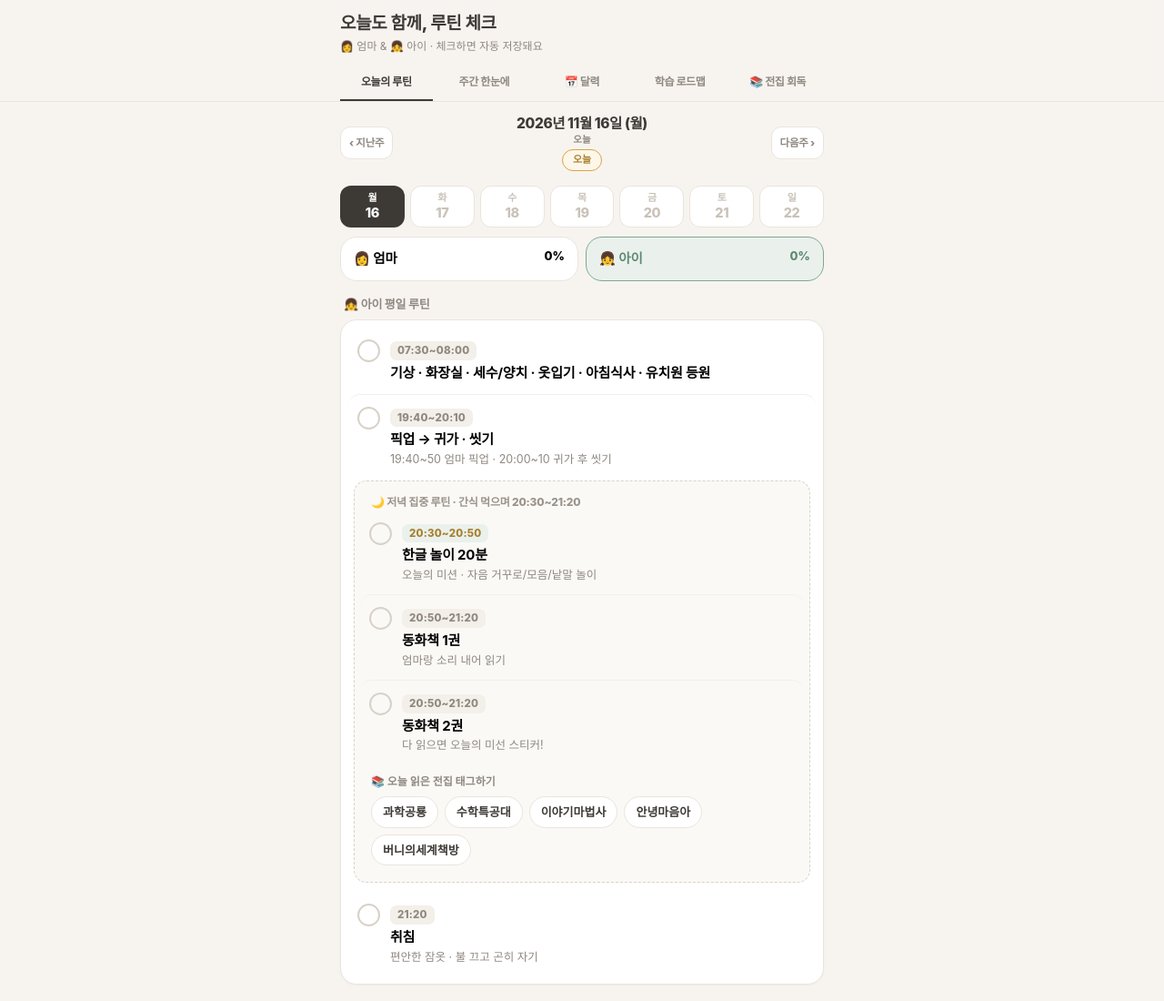
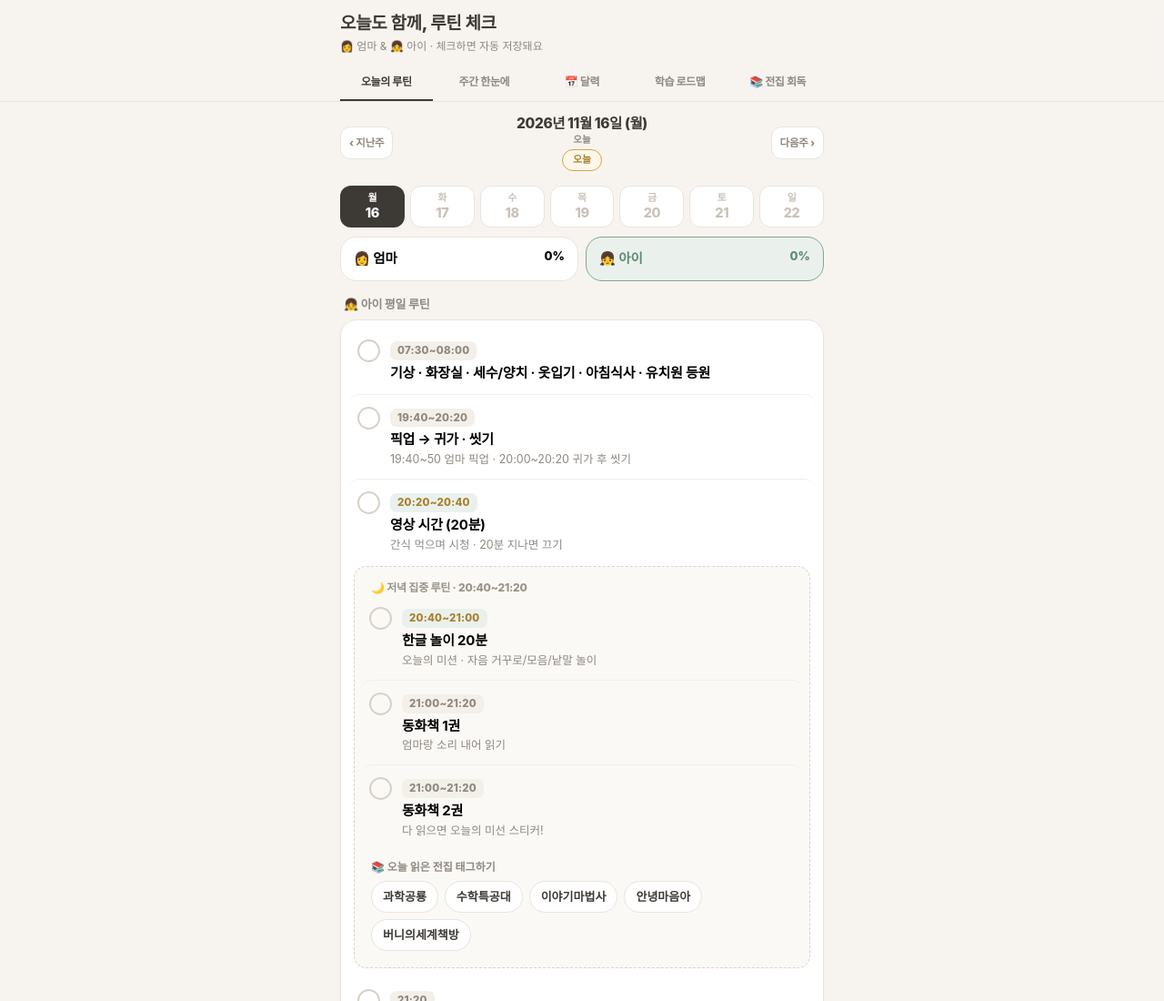
Before and after one commit to serenityblue1730-stack/routine-checklist, a plain HTML site: page index.html in a window 1280 px wide. Shown: the top 1100 px of the page at 91% size. Drawn offline with Linux system fonts and the light colour scheme.

Commit message:
📺 아이 영상 시간 20분 추가 · 저녁 집중 루틴 20:40~21:20 조정

```diff
--- a/index.html
+++ b/index.html
@@ -502,9 +502,9 @@ function momTasks(dow){
     }
     t.push(
       {id:'m_work',  time:'06:30',       title:'출근', sub:'08:30~18:20 근무'},
-      {id:'m_go',    time:'18:20',       title:'퇴근 → 아이 픽업 → 귀가', sub:'19:40~50 픽업 · 20:10 귀가'},
-      {id:'m_wash',  time:'20:10~20:30', title:'아이 씻기기'},
-      {id:'m_dinner',time:'20:30~21:20', title:'내 저녁 식사 & 아이 간식·루틴 함께'},
+      {id:'m_go',    time:'18:20',       title:'퇴근 → 아이 픽업 → 귀가', sub:'19:40~50 픽업 · 20:00 귀가'},
+      {id:'m_wash',  time:'20:00~20:20', title:'아이 씻기기'},
+      {id:'m_dinner',time:'20:20~21:20', title:'내 저녁 식사 & 아이 간식·영상·루틴 함께'},
       {id:'m_bed',   time:'21:20',       title:'아이 재우기'},
       {id:'m_ex',    time:'21:25~',      title:'짧은 운동 20~30분', sub:'주 3회 목표 · 이번 주 확인은 주간 탭에서', tag:'운동'}
     );
@@ -523,23 +523,25 @@ function kidTasks(dow){
   var bookTime;
   if(dow <= 4){
     var mission = isHangulDay
-      ? {id:'k_hangul', time:'20:30~20:50', title:'한글 놀이 20분',
+      ? {id:'k_hangul', time:'20:40~21:00', title:'한글 놀이 20분',
          sub:'오늘의 미션 · 자음 거꾸로/모음/낱말 놀이', tag:'한글'}
-      : {id:'k_math', time:'20:30~20:50', title:'수학 팩토슐레 20분',
+      : {id:'k_math', time:'20:40~20:55', title:'수학 팩토슐레 15분',
          sub:'오늘의 미션 · 진도 나온 유닛', tag:'수학'};
     var t = [
       {id:'k_morning', time:'07:30~08:00',
        title:'기상 · 화장실 · 세수/양치 · 옷입기 · 아침식사 · 유치원 등원'},
-      {id:'k_home', time:'19:40~20:10',
-       title:'픽업 → 귀가 · 씻기', sub:'19:40~50 엄마 픽업 · 20:00~10 귀가 후 씻기'},
+      {id:'k_home', time:'19:40~20:20',
+       title:'픽업 → 귀가 · 씻기', sub:'19:40~50 엄마 픽업 · 20:00~20:20 귀가 후 씻기'},
+      {id:'k_video', time:'20:20~20:40', title:'영상 시간 (20분)',
+       sub:'간식 먹으며 시청 · 20분 지나면 끄기', tag:'영상'},
       mission
     ];
     if(!isHangulDay){
-      t.push({id:'k_eng', time:'20:50~21:00', title:'유치원 영어 복습 10분',
+      t.push({id:'k_eng', time:'20:55~21:05', title:'유치원 영어 복습 10분',
               sub:'오늘 배운 것 따라 읽기', tag:'영어'});
+      bookTime = '21:05~21:20';
+    } else {
       bookTime = '21:00~21:20';
-    } else {
-      bookTime = '20:50~21:20';
     }
     t.push(
       {id:'k_book1', time:bookTime, title:'동화책 1권', sub:'엄마랑 소리 내어 읽기'},
@@ -552,6 +554,8 @@ function kidTasks(dow){
   if(dow === 5){ /* 토 */
     return [
       {id:'k_art', time:'주말 자유 시간', title:'미술 놀이', sub:'물감·클레이·자유 그리기 · 미술 대회 그림도 OK', tag:'미술'},
+      {id:'k_video', time:'오후', title:'영상 시간 (20분)',
+       sub:'간식 먹으며 시청 · 20분 지나면 끄기', tag:'영상'},
       {id:'k_book1', time:'취침 전', title:'동화책 1권', sub:'엄마랑 소리 내어 읽기'},
       {id:'k_book2', time:'취침 전', title:'동화책 2권', sub:'다 읽으면 오늘의 미선 스티커!'},
       {collections:true}
@@ -560,6 +564,8 @@ function kidTasks(dow){
   /* 일 */
   return [
     {id:'k_free', time:'하루 종일', title:'가족 자유의 날', sub:'휴식 · 나들이 · 야외 놀이 · 공부 없는 날'},
+    {id:'k_video', time:'오후', title:'영상 시간 (20분)',
+     sub:'간식 먹으며 시청 · 20분 지나면 끄기', tag:'영상'},
     {id:'k_book1', time:'취침 전', title:'동화책 1권', sub:'엄마랑 소리 내어 읽기'},
     {id:'k_book2', time:'취침 전', title:'동화책 2권', sub:'다 읽으면 오늘의 미선 스티커!'},
     {collections:true}
@@ -802,7 +808,7 @@ function renderRoutine(){
 
   var html = '';
   if(selTrack === 'kid' && dow <= 4){
-    /* 아이 평일: 기상~씻기 / 저녁 집중 루틴(20:30~21:20) / 취침 구분 */
+    /* 아이 평일: 기상~씻기 · 영상 20분(20:20~20:40) / 저녁 집중 루틴(20:40~21:20) / 취침 구분 */
     var focusItems = [];
     var rest = [];
     var inFocus = false;
@@ -824,7 +830,7 @@ function renderRoutine(){
       var it = rest[j];
       if(it.focus){
         if(focusOpen){ html += '</div></div>'; focusOpen = false; }
-        html += '<div class="focusblock"><div class="focuslabel">🌙 저녁 집중 루틴 · 간식 먹으며 20:30~21:20</div><div>';
+        html += '<div class="focusblock"><div class="focuslabel">🌙 저녁 집중 루틴 · 20:40~21:20</div><div>';
         focusOpen = true;
         for(var k = 0; k < it.items.length; k++){
           html += itemHTML(it.items[k], checks, acc, accSoft, ds);
```
